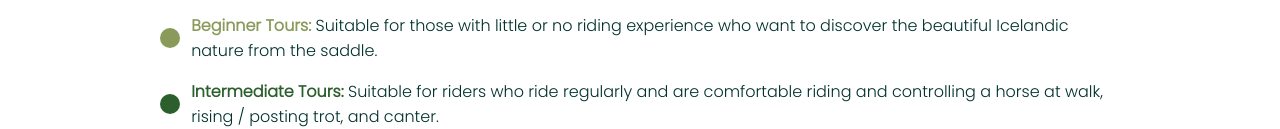
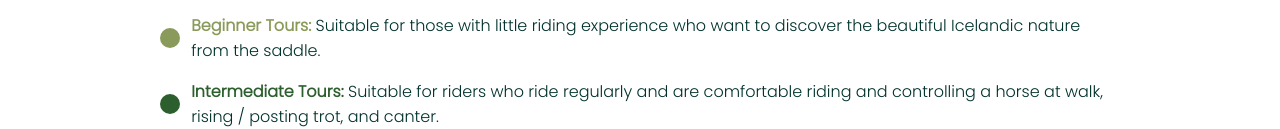
Before and after one commit to Heklast/ishestar, a website: page frontend/public/cal.html in a window 1280 px wide. Shown: the part 556-685 px from the top of the page. Drawn offline with nearby package versions, Linux system fonts and the light colour scheme; a script that the page names is missing.

Commit message:
change text

```diff
--- a/frontend/public/cal.html
+++ b/frontend/public/cal.html
@@ -45,7 +45,7 @@
     <div class="difficulties">
       <div class="difficulty">
         <div class="hringur1"> </div>
-        <p> <span class="begLitur">Beginner Tours:</span> Suitable for those with little or no riding experience who want to discover the beautiful Icelandic nature from the saddle.</p>
+        <p> <span class="begLitur">Beginner Tours:</span> Suitable for those with little riding experience who want to discover the beautiful Icelandic nature from the saddle.</p>
       </div>
       <div class="difficulty">
         <div class="hringur2"> </div>
```
